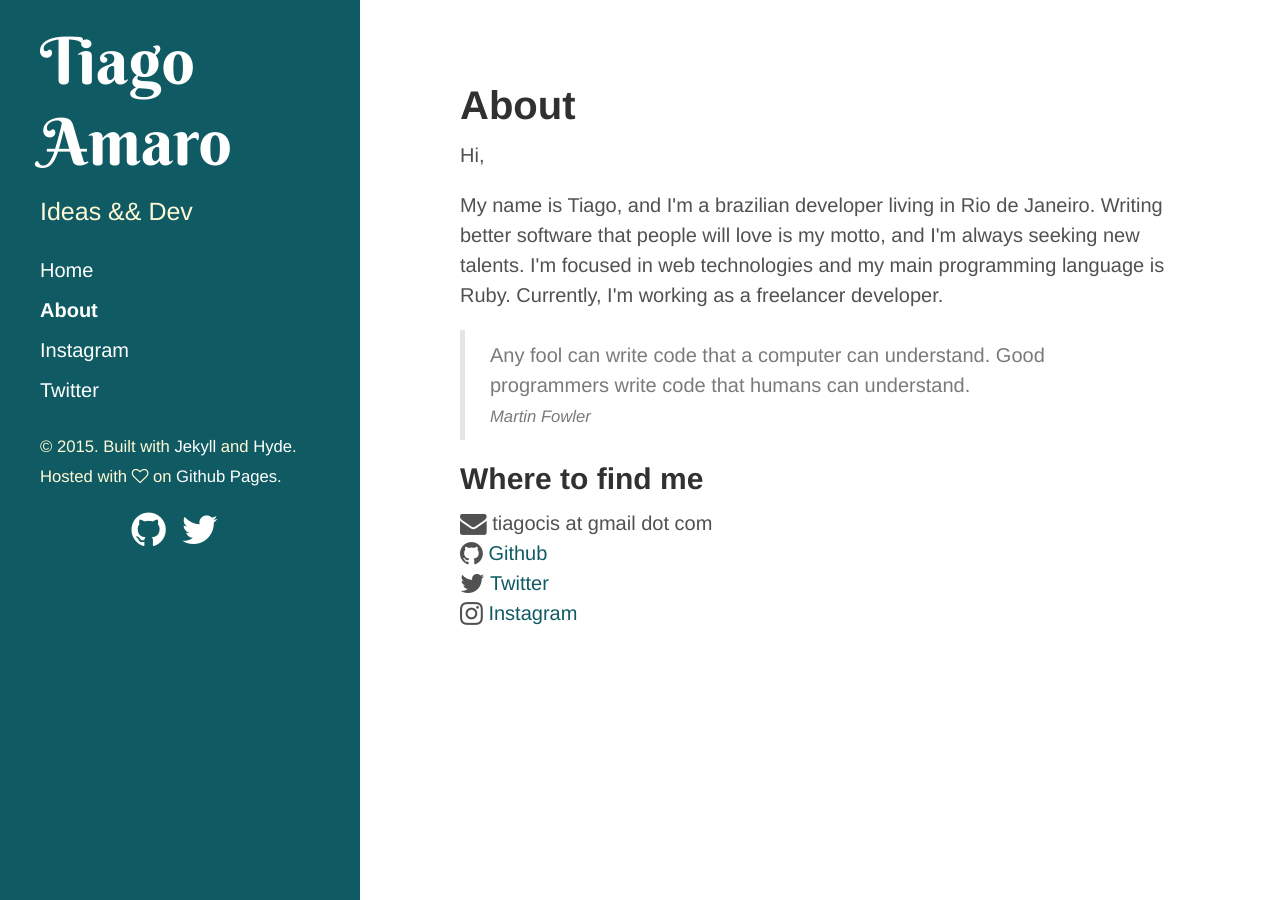
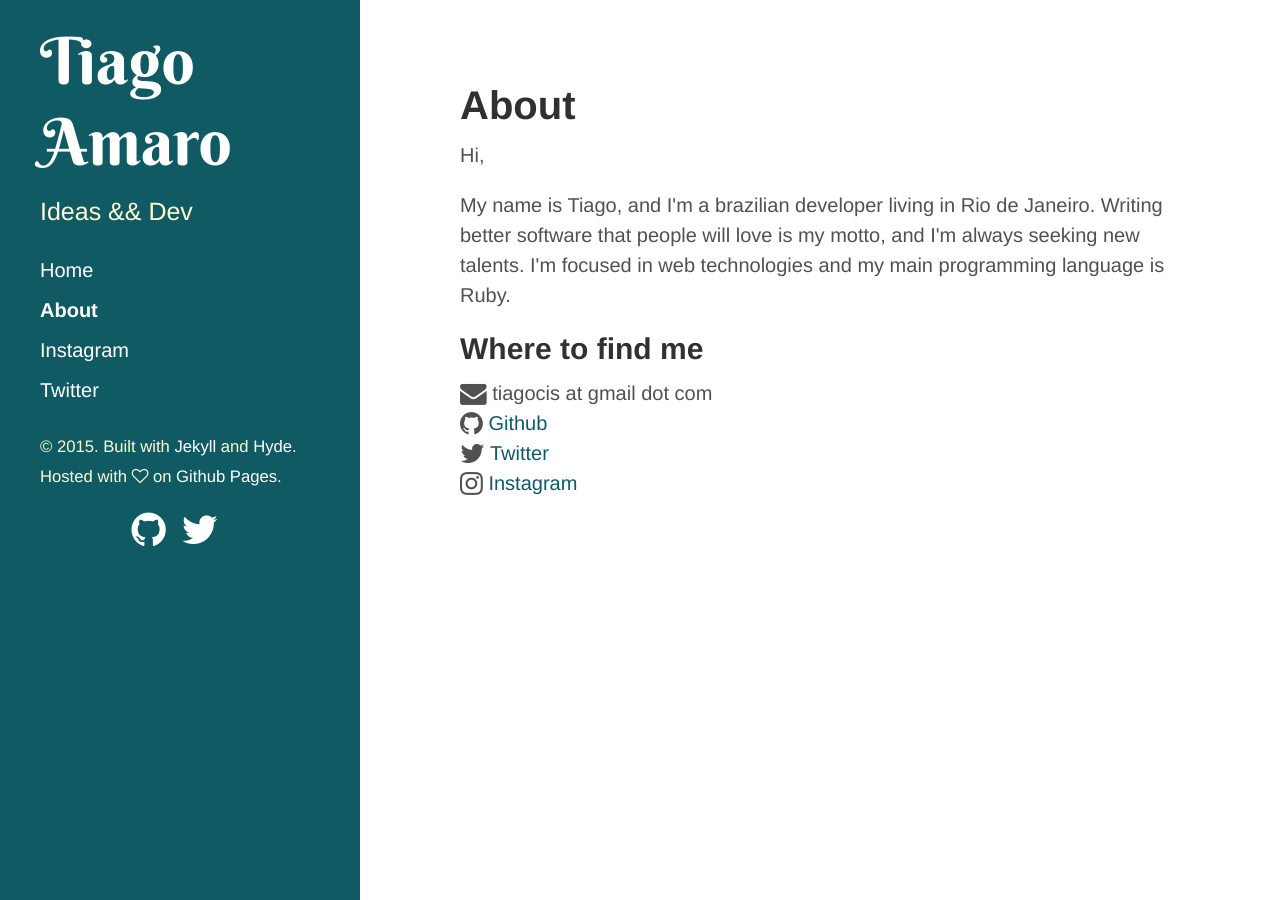
Before and after one commit to tiagoamaro/tiagoamaro.com.br_jekyll, a Jekyll site: the page built from about.html, in a window 1280 px wide. Built offline with Jekyll 4.4.1, drawn with Linux system fonts in a browser that asks for light colours; nearby versions of some CDN libraries; Markdown is read by kramdown in place of the engine named in the settings.

Commit message:
remove quotation from about page

```diff
--- a/about.html
+++ b/about.html
@@ -10,16 +10,7 @@ title: About
         My name is Tiago, and I'm a brazilian developer living in Rio de Janeiro.
         Writing better software that people will love is my motto, and I'm always seeking new talents.
         I'm focused in web technologies and my main programming language is Ruby.
-        Currently, I'm working as a freelancer developer.
     </p>
-</div>
-
-<div id="quotation">
-    <blockquote>
-        Any fool can write code that a computer can understand. Good programmers write code that humans can understand.
-        <br>
-        <small><cite>Martin Fowler</cite></small>
-    </blockquote>
 </div>
 
 <div id="links">
```
